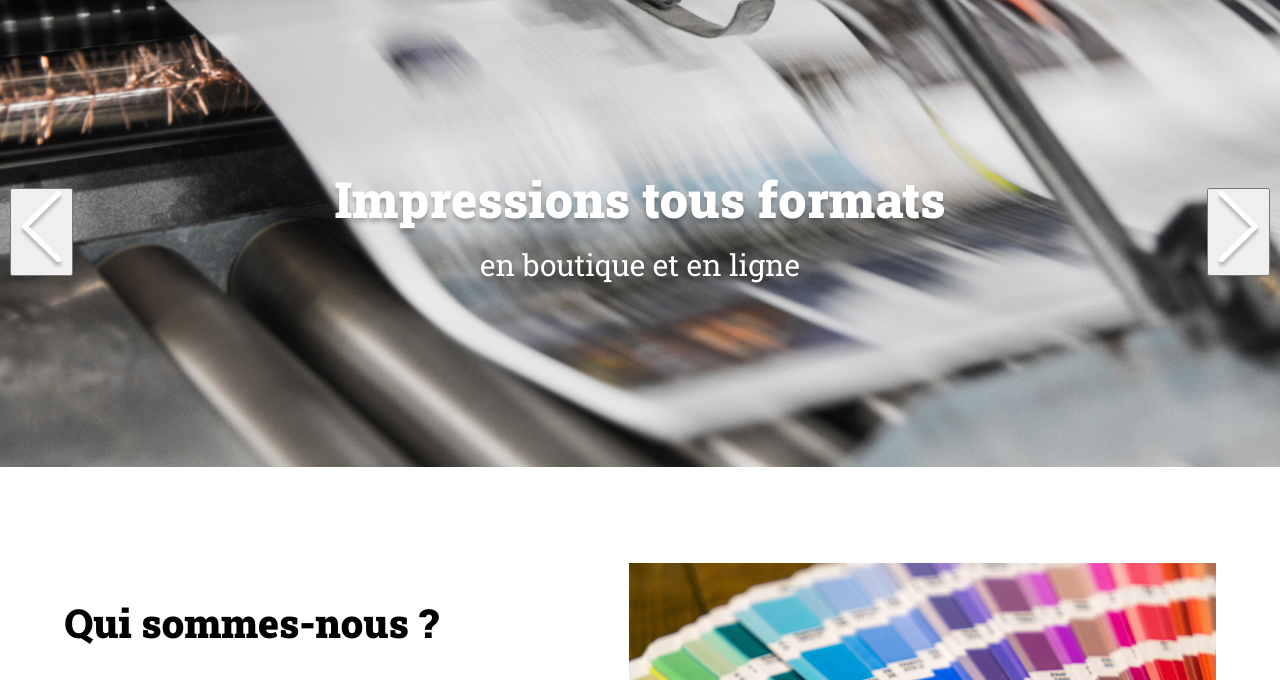
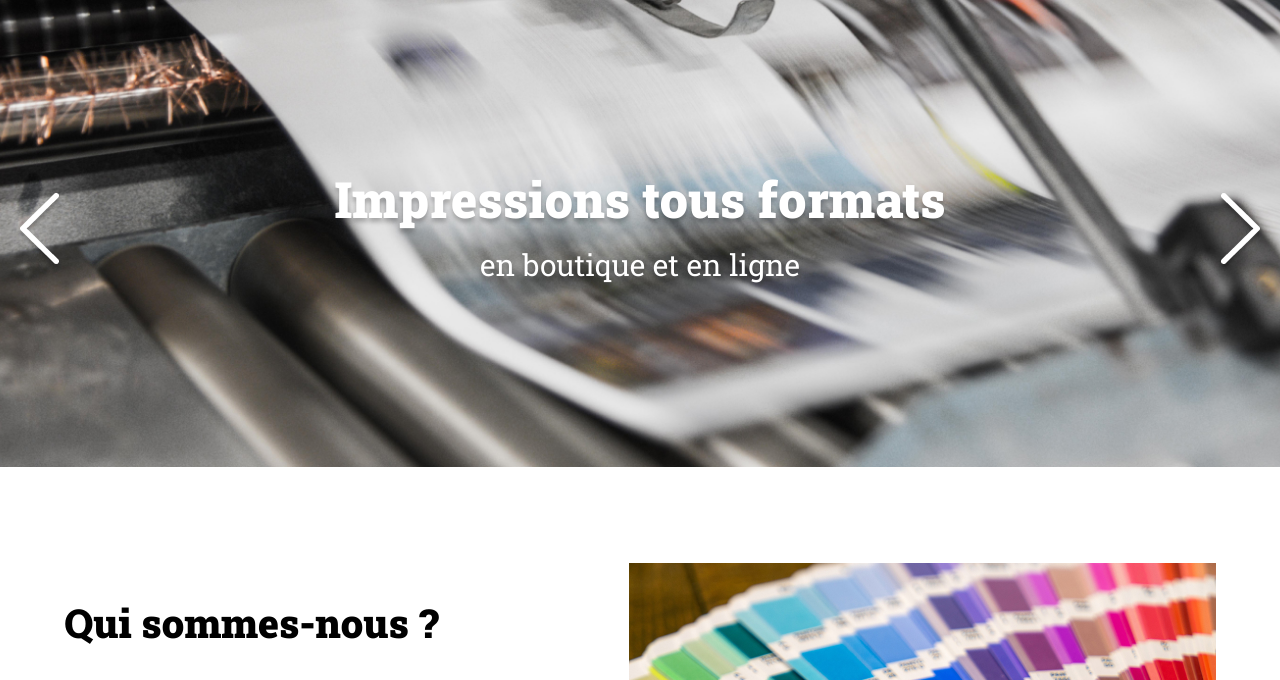
Before and after one commit to dylina/Print, a plain HTML site: page index.html in a window 1280 px wide. Shown: the part 104-784 px from the top of the page. Drawn offline with Linux system fonts and the light colour scheme.

Commit message:
style minor changes

```diff
--- a/assets/style.css
+++ b/assets/style.css
@@ -52,9 +52,6 @@ q:before, q:after {
 table {
 	border-collapse: collapse;
 	border-spacing: 0;
-}
-body {
-
 }
 section {
 	margin-block: 6em;
@@ -125,6 +122,11 @@ header {
 /* Gestion des fleches du carrousel */
 #banner .arrow {
 	position: absolute;
+	display: flex;
+	justify-content: center;
+	background:none;
+	border:none;
+	cursor:pointer;
 }
 #banner .arrow_left {
 	left: 10px;
@@ -178,9 +180,7 @@ header {
 	padding-left:2em;
 	width: 65%;
 	margin-bottom: 1em;
-
 }
-
 #products {
 	display: flex;
 	align-items: flex-start;
@@ -210,7 +210,6 @@ header {
 #question p {
 	margin-bottom: 20px;
 }
-
 #why-us {
 	display: flex;
 	flex-direction: column;
@@ -233,7 +232,6 @@ header {
 	margin-block: 0;
 	object-fit: contain;
 }
-
 .bg-lightblue{
 	background-color: #E6F4FB;
 }
@@ -243,19 +241,15 @@ header {
 #contact article, #contact div {
 	flex:1;
 }
-
-
 #contact .container {
 	flex-direction: row;
 	display: flex;
 	padding: 6em ;
 }
-
 #contact .container > div > div {
 	display: flex;
 	padding-bottom: 20px;
 }
-
 #contact h3 {
 	margin-top: 0;
 	background: url("./images/tricolor-icon.png") no-repeat left top;
```
Also changed, not shown: 1 other file.
